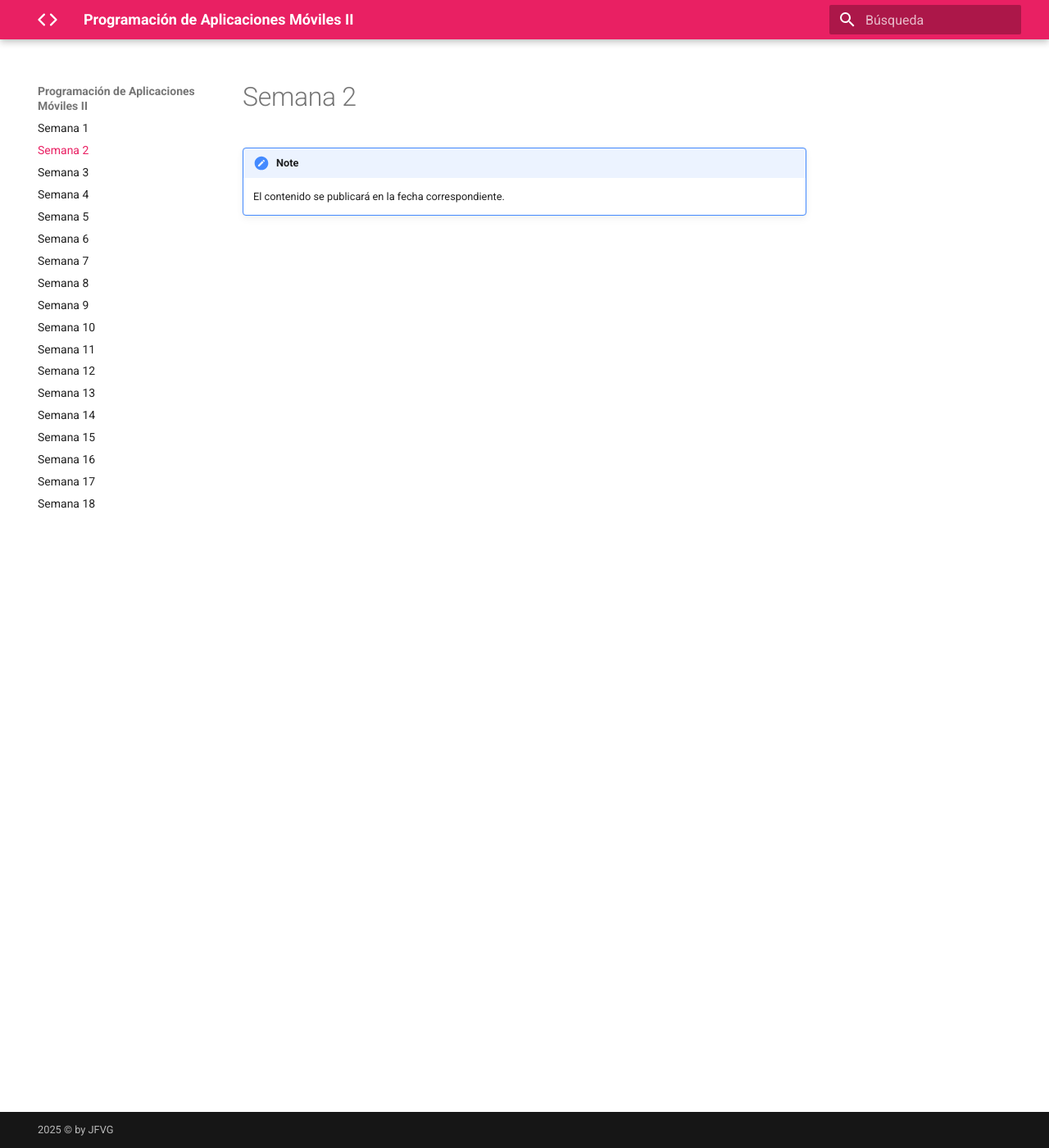
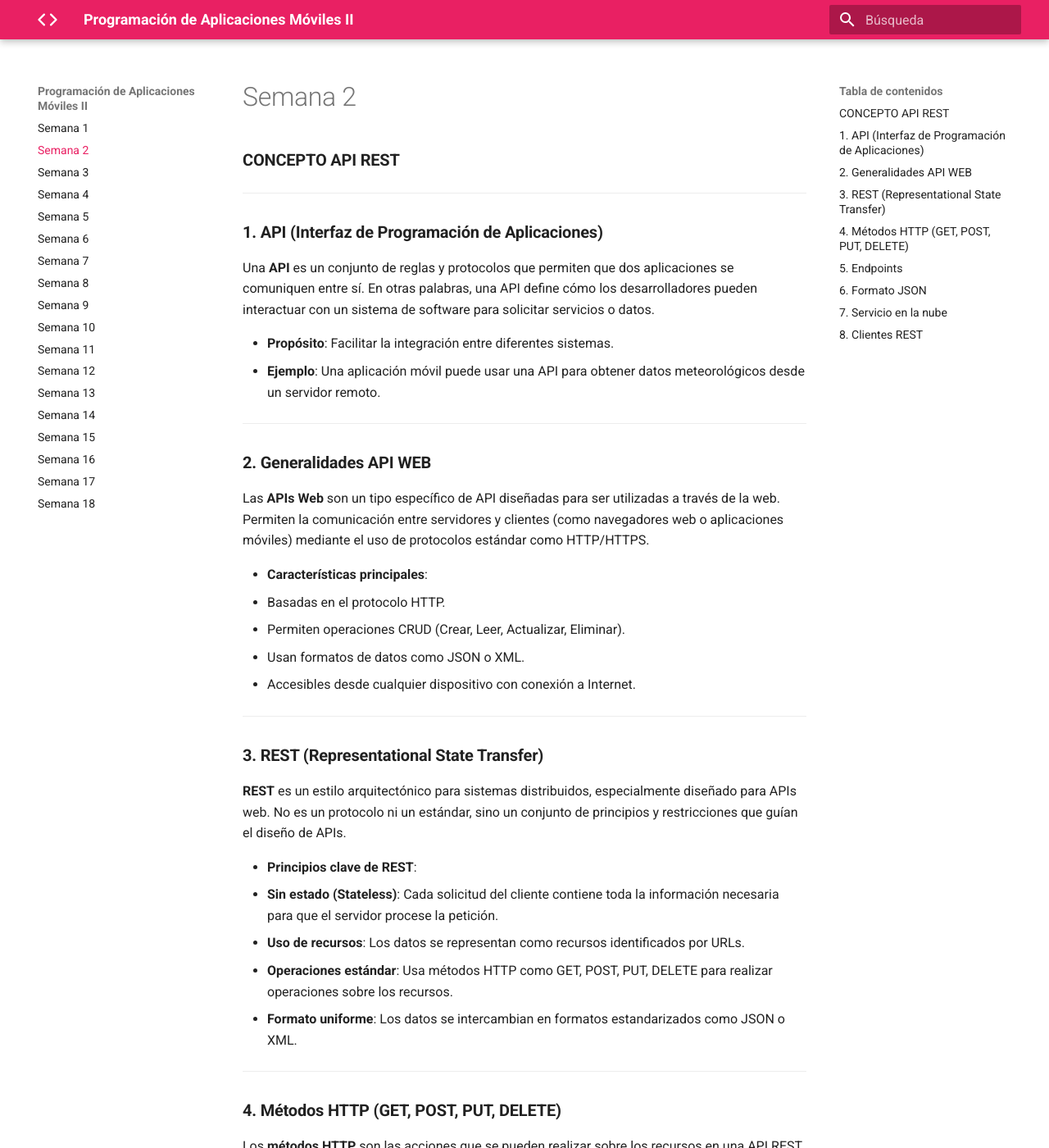
Before and after one commit to jfinfocesde/25b2, an MkDocs documentation site: the page built from docs/p2.md, in a window 1280 px wide and 1400 px high. Shown: the whole window at 82% size. Built offline with MkDocs 1.6.1 and Material for MkDocs 9.7.7, drawn with Linux system fonts in a browser that asks for light colours; some of the changed text lies outside the part shown.

Commit message:
15-02-2025

````diff
--- a/docs/p2.md
+++ b/docs/p2.md
@@ -1,3 +1,120 @@
-!!! note
+### **CONCEPTO API REST**
 
-    El contenido se publicará en la fecha correspondiente.
+---
+
+### **1. API (Interfaz de Programación de Aplicaciones)**
+
+Una **API** es un conjunto de reglas y protocolos que permiten que dos aplicaciones se comuniquen entre sí. En otras palabras, una API define cómo los desarrolladores pueden interactuar con un sistema de software para solicitar servicios o datos.
+
+- **Propósito**: Facilitar la integración entre diferentes sistemas.
+- **Ejemplo**: Una aplicación móvil puede usar una API para obtener datos meteorológicos desde un servidor remoto.
+
+---
+
+### **2. Generalidades API WEB**
+
+Las **APIs Web** son un tipo específico de API diseñadas para ser utilizadas a través de la web. Permiten la comunicación entre servidores y clientes (como navegadores web o aplicaciones móviles) mediante el uso de protocolos estándar como HTTP/HTTPS.
+
+- **Características principales**:
+  - Basadas en el protocolo HTTP.
+  - Permiten operaciones CRUD (Crear, Leer, Actualizar, Eliminar).
+  - Usan formatos de datos como JSON o XML.
+  - Accesibles desde cualquier dispositivo con conexión a Internet.
+
+---
+
+### **3. REST (Representational State Transfer)**
+
+**REST** es un estilo arquitectónico para sistemas distribuidos, especialmente diseñado para APIs web. No es un protocolo ni un estándar, sino un conjunto de principios y restricciones que guían el diseño de APIs.
+
+- **Principios clave de REST**:
+  1. **Sin estado (Stateless)**: Cada solicitud del cliente contiene toda la información necesaria para que el servidor procese la petición.
+  2. **Uso de recursos**: Los datos se representan como recursos identificados por URLs.
+  3. **Operaciones estándar**: Usa métodos HTTP como GET, POST, PUT, DELETE para realizar operaciones sobre los recursos.
+  4. **Formato uniforme**: Los datos se intercambian en formatos estandarizados como JSON o XML.
+
+---
+
+### **4. Métodos HTTP (GET, POST, PUT, DELETE)**
+
+Los **métodos HTTP** son las acciones que se pueden realizar sobre los recursos en una API REST. Los más comunes son:
+
+- **GET**: Solicita datos de un recurso específico. No modifica datos.
+  - Ejemplo: Obtener información de un usuario (`GET /users/1`).
+
+- **POST**: Envía datos al servidor para crear un nuevo recurso.
+  - Ejemplo: Crear un nuevo usuario (`POST /users`).
+
+- **PUT**: Actualiza un recurso existente o crea uno si no existe.
+  - Ejemplo: Actualizar la información de un usuario (`PUT /users/1`).
+
+- **DELETE**: Elimina un recurso específico.
+  - Ejemplo: Eliminar un usuario (`DELETE /users/1`).
+
+---
+
+### **5. Endpoints**
+
+Un **endpoint** es la URL específica que representa un recurso en una API REST. Es el punto de entrada donde los clientes envían sus solicitudes.
+
+- **Ejemplo de endpoints**:
+  - `https://api.ejemplo.com/users`: Lista de usuarios.
+  - `https://api.ejemplo.com/users/1`: Información del usuario con ID 1.
+  - `https://api.ejemplo.com/products`: Lista de productos.
+
+---
+
+### **6. Formato JSON**
+
+El **JSON** (JavaScript Object Notation) es un formato ligero para el intercambio de datos. Es ampliamente utilizado en APIs REST debido a su simplicidad y compatibilidad con múltiples lenguajes de programación.
+
+- **Estructura básica**:
+  ```json
+  {
+    "id": 1,
+    "nombre": "Juan",
+    "edad": 30
+  }
+  ```
+- **Ventajas**:
+  - Fácil de leer y escribir tanto para humanos como para máquinas.
+  - Compatible con la mayoría de los lenguajes de programación.
+
+---
+
+### **7. Servicio en la nube**
+
+Un **servicio en la nube** es una plataforma que proporciona acceso a recursos informáticos a través de Internet. Las APIs REST a menudo se implementan en servicios en la nube para facilitar la escalabilidad, disponibilidad y accesibilidad global.
+
+- **Ejemplos de servicios en la nube**:
+  - AWS (Amazon Web Services)
+  - Microsoft Azure
+  - Google Cloud Platform
+
+- **Beneficios**:
+  - Escalabilidad automática.
+  - Reducción de costos operativos.
+  - Alta disponibilidad y seguridad.
+
+---
+
+### **8. Clientes REST**
+
+Un **cliente REST** es cualquier aplicación o herramienta que consume una API REST para interactuar con un servidor. Puede ser una aplicación web, móvil o incluso una herramienta de prueba.
+
+- **Herramientas populares para probar APIs REST**:
+  - **Postman**: Herramienta gráfica para probar APIs.
+  - **cURL**: Herramienta de línea de comandos para realizar solicitudes HTTP.
+  - **Insomnia**: Alternativa a Postman para pruebas de APIs.
+
+- **Ejemplo de uso de cURL**:
+  ```bash
+  curl -X GET https://api.ejemplo.com/users
+  ```
+
+Una **API REST** es una interfaz basada en el protocolo HTTP que permite la comunicación entre sistemas mediante el uso de recursos identificados por URLs y métodos HTTP estándar (GET, POST, PUT, DELETE). Los datos generalmente se intercambian en formato JSON, y las APIs REST suelen implementarse en servicios en la nube para garantizar escalabilidad y disponibilidad. Los clientes REST, como Postman o cURL, son herramientas esenciales para probar y consumir estas APIs.
+
+**Conclusión**: Las APIs REST son fundamentales para el desarrollo moderno de aplicaciones web y móviles, ya que proporcionan una forma estandarizada y eficiente de interactuar con servicios y datos en la web.
+
+
+![Image title](assets/apirest.svg){ align=left }
````
Also changed, not shown: docs/assets/apirest.svg (added).
